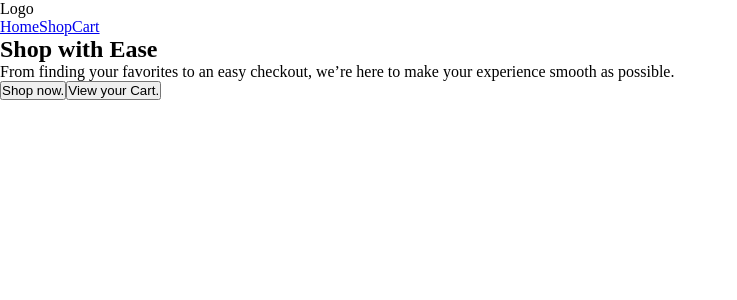
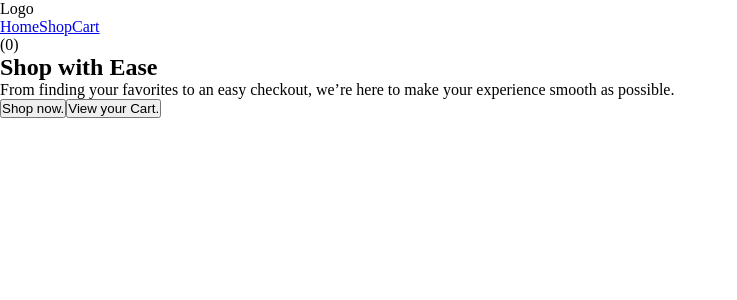
Before and after one commit to Feziek/odin-projects, a React (Vite) app in the folder shopping-cart-project/: page / in a window 1280 px wide. Shown: the top 300 px of the page, without its empty margins (0-737 px from the left). Built offline with nearby package versions, Linux system fonts and the light colour scheme.

Commit message:
feat(shopping-cart-project): add cart items quantity display to Navbar component

```diff
--- a/shopping-cart-project/src/components/Navbar/Navbar.jsx
+++ b/shopping-cart-project/src/components/Navbar/Navbar.jsx
@@ -1,6 +1,11 @@
 import { Link } from 'react-router';
 
-export default function Navbar() {
+export default function Navbar({ cart }) {
+  const itemsQuantity = cart.reduce(
+    (currentQuantity, item) => currentQuantity + item.quantity,
+    0,
+  );
+
   return (
     <nav>
       <div>Logo</div>
@@ -9,6 +14,7 @@ export default function Navbar() {
         <Link to='/shop'>Shop</Link>
         <Link to='/cart'>Cart</Link>
       </ul>
+      <span>({itemsQuantity})</span>
     </nav>
   );
 }
```
